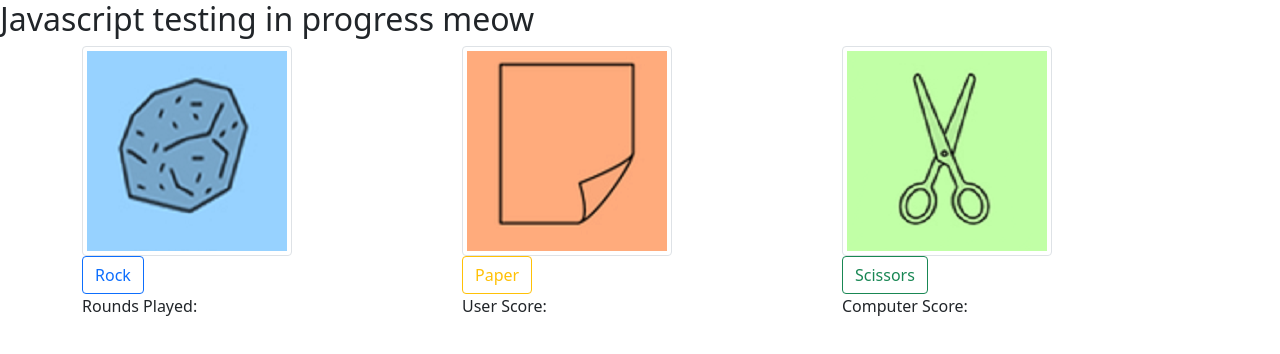
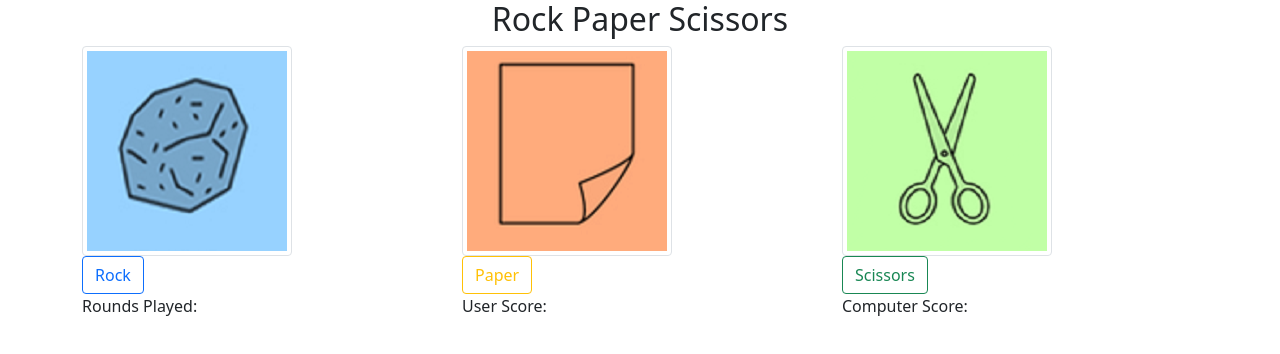
Before and after one commit to killian-oconnor/Project-Odin, a plain HTML site: page index.html in a window 1280 px wide. Drawn offline with nearby package versions, Linux system fonts and the light colour scheme.

Commit message:
some small UI changes

```diff
--- a/index.html
+++ b/index.html
@@ -7,7 +7,7 @@
   <script src="https://cdn.jsdelivr.net/npm/bootstrap@5.1.3/dist/js/bootstrap.bundle.min.js" integrity="sha384-ka7Sk0Gln4gmtz2MlQnikT1wXgYsOg+OMhuP+IlRH9sENBO0LRn5q+8nbTov4+1p" crossorigin="anonymous"></script>
 </head>
 <body>
-    <h2>Javascript testing in progress meow</h2>
+    <h2 style="text-align: center;">Rock Paper Scissors</h2>
 
     <div class="container">
       <div class="row">
```
